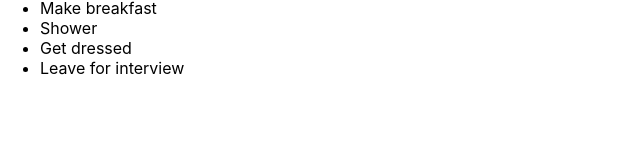
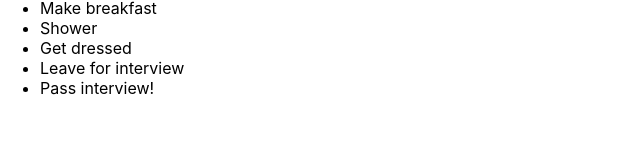
Before and after one commit to mikec-git/git-practice, a React (Create React App) app: page / in a window 1280 px wide. Shown: the part 142-300 px from the top of the page, without its empty margins (0-640 px from the left). Built offline with nearby package versions, Linux system fonts and the light colour scheme.

Commit message:
Added Pass Interview into list

```diff
--- a/src/App.js
+++ b/src/App.js
@@ -9,7 +9,8 @@ class App extends Component {
       'Make breakfast',
       'Shower',
       'Get dressed',
-      'Leave for interview'
+      'Leave for interview',
+      'Pass interview!'
     ]
   }
 
```
